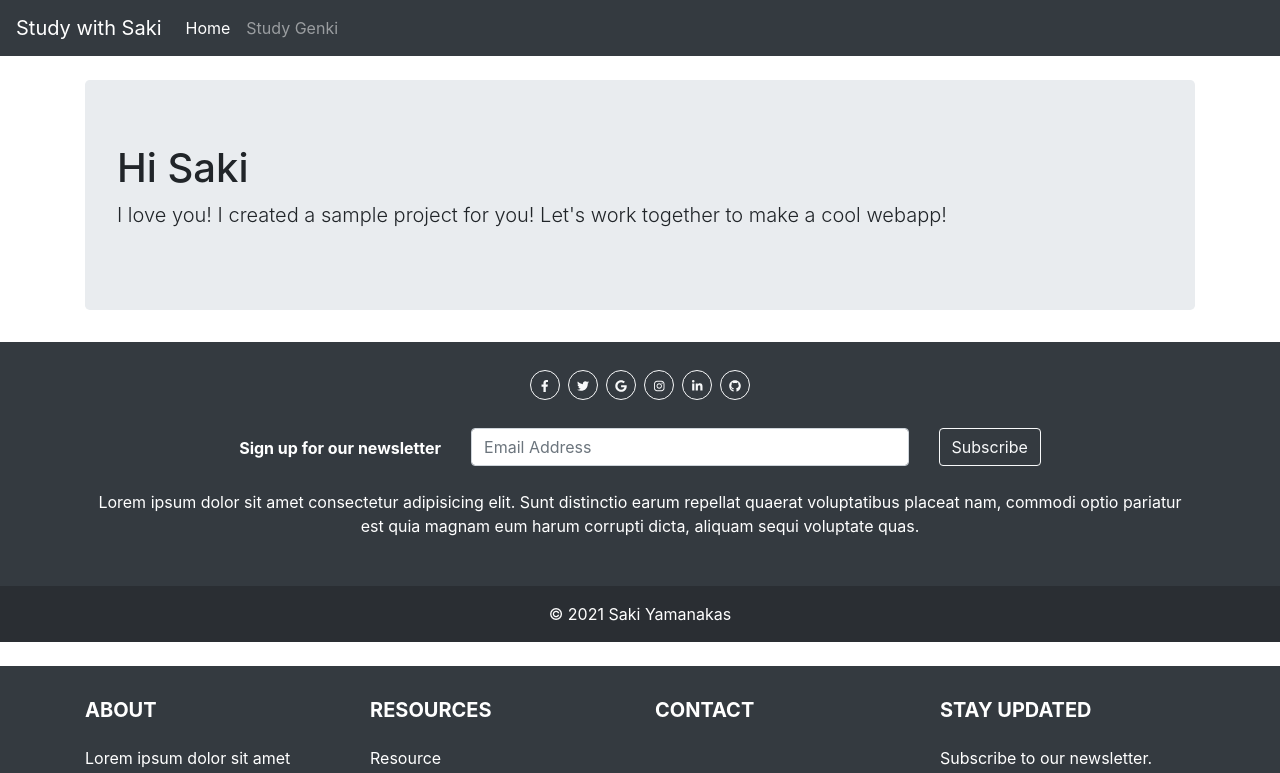
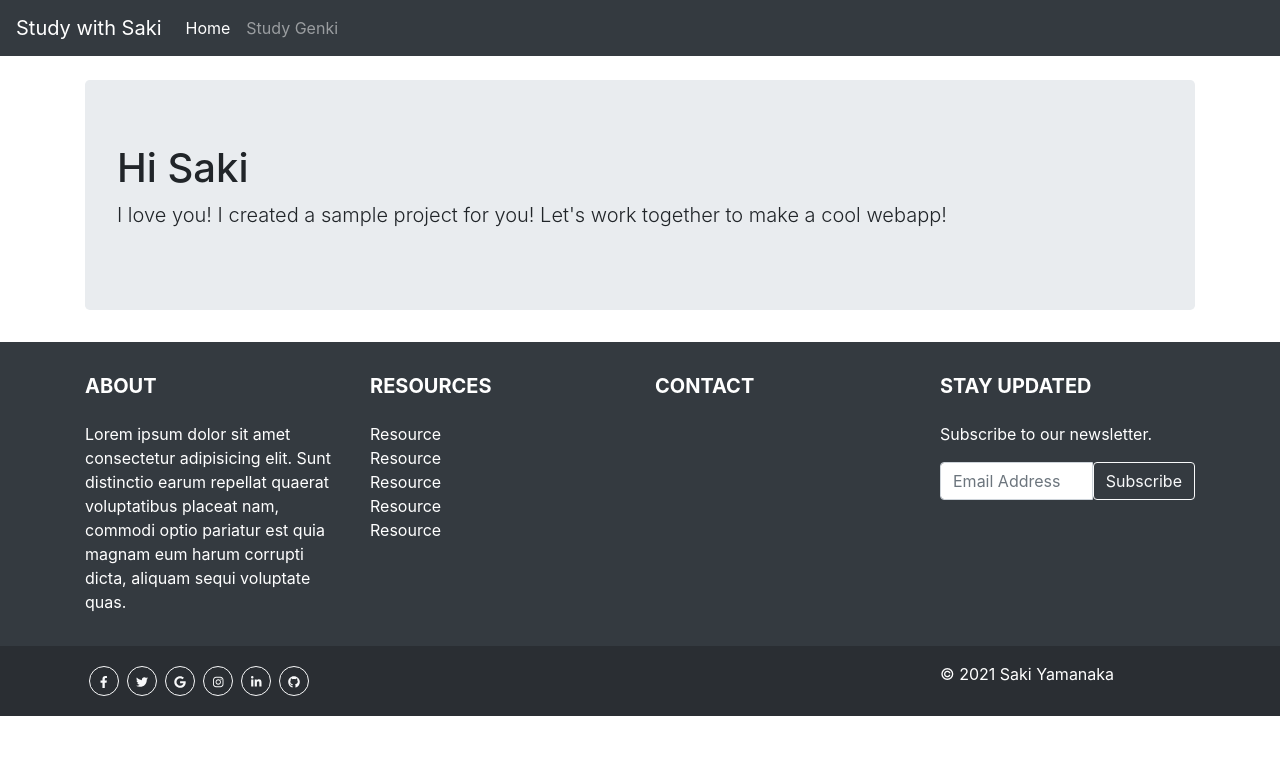
Before and after one commit to SakiYamanaka/japanese-teaching-website, an Angular app in the folder japanese-teaching-website/: page / in a window 1280 px wide. Shown: the top 773 px of the page. Built offline with nearby package versions, Linux system fonts and the light colour scheme.

Commit message:
removed old footer

```diff
--- a/japanese-teaching-website/src/app/app.component.html
+++ b/japanese-teaching-website/src/app/app.component.html
@@ -11,70 +11,6 @@
 </nav>
 
 <router-outlet></router-outlet>
-
-<!-- Footer Example 1 -->
-<footer class="bg-dark text-center text-white mt-4">
-  <div class="container p-4">
-    <!-- Section: Social media -->
-    <section class="mb-4">
-      <a class="btn btn-outline-light btn-circle m-1" role="button">
-        <fa-icon [icon]="faFacebook"></fa-icon>
-      </a>
-      <a class="btn btn-outline-light btn-circle m-1" role="button">
-        <fa-icon [icon]="faTwitter"></fa-icon>
-      </a>
-      <a class="btn btn-outline-light btn-circle m-1" role="button">
-        <fa-icon [icon]="faGoogle"></fa-icon>
-      </a>
-      <a class="btn btn-outline-light btn-circle m-1" role="button">
-        <fa-icon [icon]="faInstagram"></fa-icon>
-      </a>
-      <a class="btn btn-outline-light btn-circle m-1" role="button">
-        <fa-icon [icon]="faLinkedin"></fa-icon>
-      </a>
-      <a class="btn btn-outline-light btn-circle m-1" role="button">
-        <fa-icon [icon]="faGithub"></fa-icon>
-      </a>
-    </section>
-
-    <!-- Section: Form -->
-    <section class="">
-      <form action="">
-        <div class="row d-flex justify-content-center">
-          <div class="col-auto">
-            <p class="pt-2">
-              <strong>Sign up for our newsletter</strong>
-            </p>
-          </div>
-          <div class="col-md-5 col-12">
-            <div class="form-outline form-white mb-4">
-              <input type="email" class="form-control" placeholder="Email Address" />
-            </div>
-          </div>
-          <div class="col-auto">
-            <button type="submit" class="btn btn-outline-light mb-4">
-              Subscribe
-            </button>
-          </div>
-        </div>
-      </form>
-    </section>
-
-    <!-- Section: Text -->
-    <section class="mb-4">
-      <p>
-        Lorem ipsum dolor sit amet consectetur adipisicing elit. Sunt distinctio earum
-        repellat quaerat voluptatibus placeat nam, commodi optio pariatur est quia magnam
-        eum harum corrupti dicta, aliquam sequi voluptate quas.
-      </p>
-    </section>
-  </div>
-
-  <!-- Copyright -->
-  <div class="text-center p-3" style="background-color: rgba(0, 0, 0, 0.2);">
-    &copy; 2021 Saki Yamanakas
-  </div>
-</footer>
 
 <footer class="bg-dark text-white mt-4">
   <div class="container">
```
